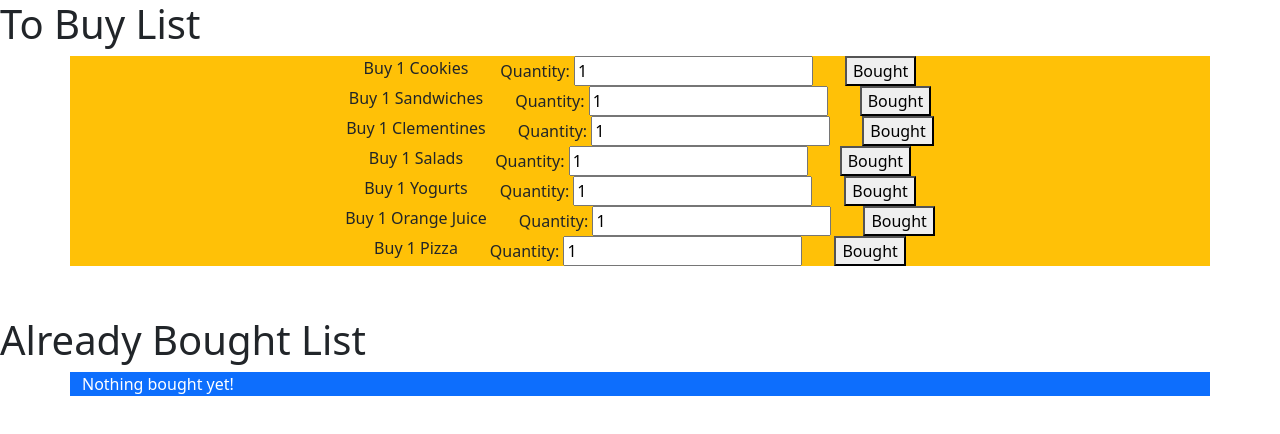
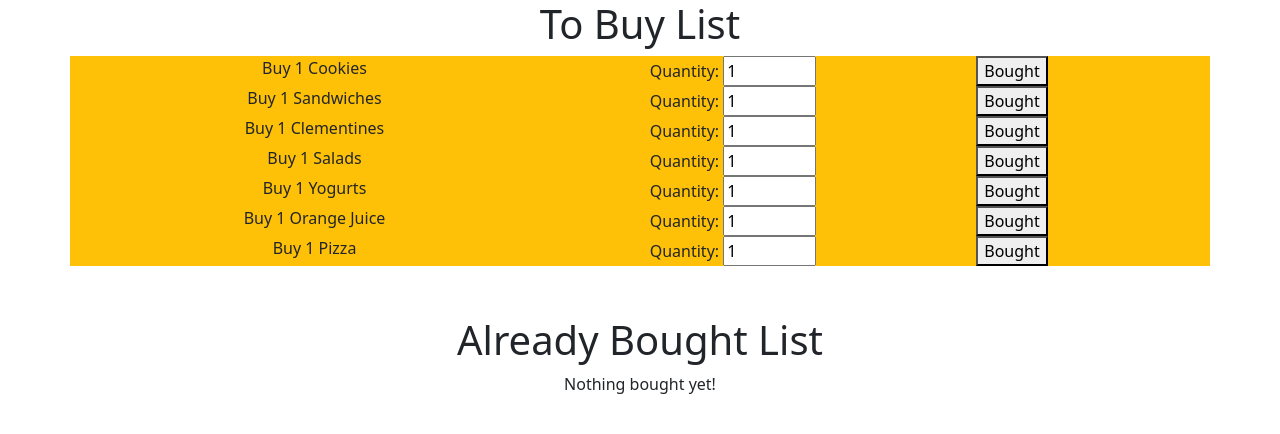
Before and after one commit to astra9/FrontendAssignment7, an Angular app: page / in a window 1280 px wide. Shown: the top 434 px of the page. Built offline with nearby package versions, Linux system fonts and the light colour scheme.

Commit message:
style: I gave better style to the UI
Signed-off-by: astra9 <thedigitalwhiterabbit@gmail.com>

```diff
--- a/src/app/components/bought/bought.component.html
+++ b/src/app/components/bought/bought.component.html
@@ -1,16 +1,21 @@
+
+<div [ngClass]="' container text-center'" >
     <h1 [style.marginTop.px]="'50'">Already Bought List</h1>
-<div [ngClass]="'bg-primary container'" >
     <ng-container *ngIf="getProductsBought().length!=0">
-        <div [ngClass]="'d-flex flex-row justify-content-center text-white'" *ngFor="let product of getProductsBought()">
+        <div [ngClass]="'row'">
+            <div [ngClass]="'d-flex col-12 '" *ngFor="let product of getProductsBought(); let odd=odd">
+                    <div [ngClass]="isOdd(odd)">
                         <span  [ngClass]="'mx-3'" [ngStyle]="tableCellsStyle()">
                             Bought {{product.quantity}} of {{product.productName}} for total price
                             of {{product.pricePerItem | totalPrice: product.quantity}}
                         </span>
                         <span><button (click)="tobuy(product.id)">Remove!</button></span>
                     </div>
+            </div>
+        </div>
     </ng-container>
     <ng-container *ngIf="getProductsBought().length==0" >
-        <div [ngClass]="'text-white'">
+        <div [ngClass]="''">
             Nothing bought yet!
         </div>
     </ng-container>
--- a/src/app/components/bought/bought.component.ts
+++ b/src/app/components/bought/bought.component.ts
@@ -25,4 +25,12 @@ export class BoughtComponent{
         this.productsData.tobuy(id);
     }
 
+    isOdd(odd:boolean): string{
+        if(odd){
+            return "bg-primary col-12 justify-content-center text-white";
+        } else{
+            return "bg-success col-12 justify-content-center text-white"
+        }
+    }
+
 }
--- a/src/app/components/tobuy/tobuy.component.html
+++ b/src/app/components/tobuy/tobuy.component.html
@@ -1,12 +1,16 @@
-<h1>To Buy List</h1>
-<div [ngClass]="'bg-warning container'">
+
+<div [ngClass]="' container text-center'">
+    <h1>To Buy List</h1>
     <ng-container *ngIf="getProductsToBuy().length!=0">
-        <div [ngClass]="'d-flex flex-row justify-content-center'" *ngFor="let product of getProductsToBuy()">
-            <div  [ngClass]="'mx-3'">Buy {{product.quantity}} {{product.productName}}</div>
-            <div [ngClass]="'mx-3'">Quantity: <input placeholder="quantity" [(ngModel)]="product.quantity" />
-            </div>
-            <div [ngClass]="'mx-3'">
-                <button (click)="bought(product.id)">Bought</button>
+        <div [ngClass]="'bg-warning row'">
+            <div [ngClass]="'d-flex col-12 '" *ngFor="let product of getProductsToBuy()">
+                <div  [ngClass]="' col-5'">Buy {{product.quantity}} {{product.productName}}</div>
+                <div [ngClass]="' col-4'">
+                    Quantity: <input  [ngClass]="'w-25'" [(ngModel)]="product.quantity" />
+                </div>
+                <div [ngClass]="' col-2'">
+                    <button (click)="bought(product.id)">Bought</button>
+                </div>
             </div>
         </div>
     </ng-container>
```
Lines whose indentation alone changed are shown as unchanged.
